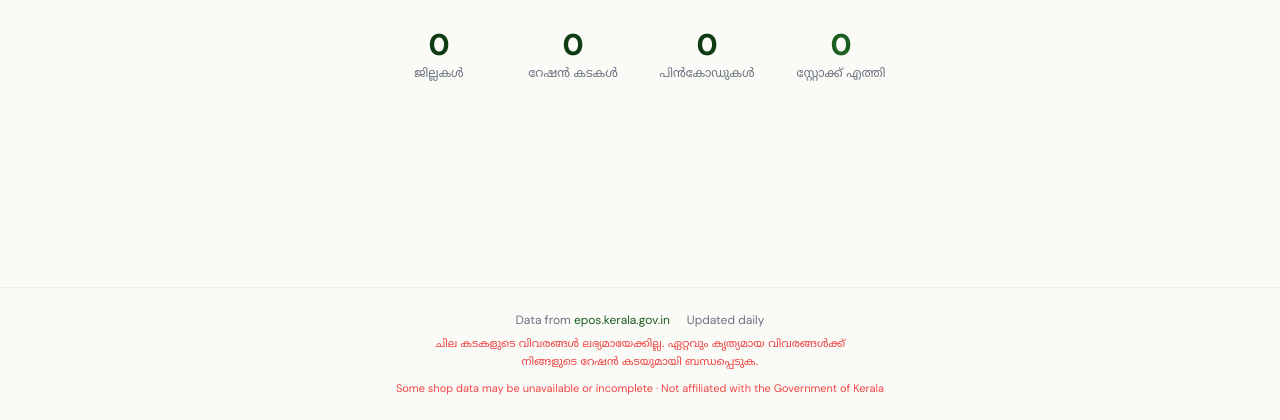
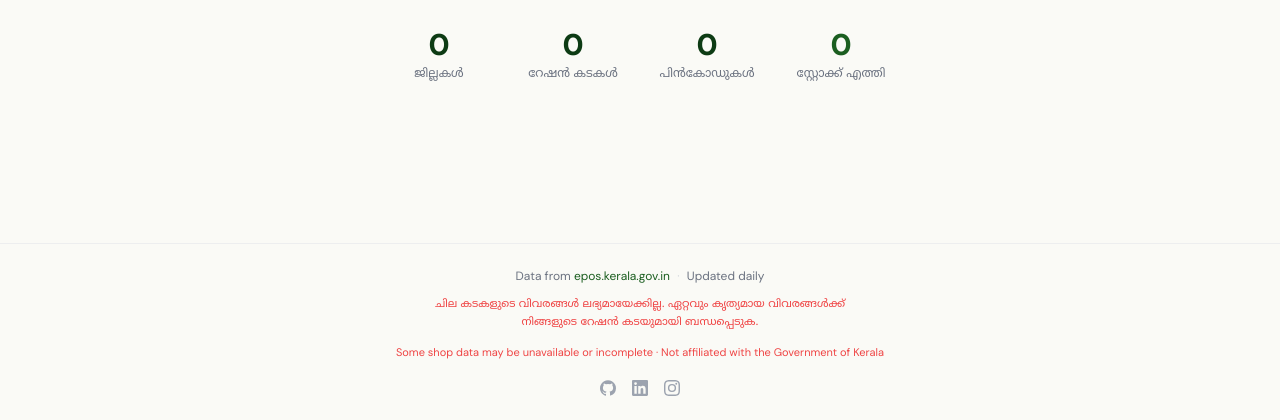
Before and after one commit to jithin-jz/Rationundo, a FastAPI app: page / in a window 1280 px wide. Shown: the part 380-800 px from the top of the page. Run offline with FastAPI, Linux system fonts and the light colour scheme; data that the repository does not hold is empty; some libraries are stand-ins or nearby versions.

Commit message:
Add social links (GitHub, LinkedIn, Instagram) to footer

```diff
--- a/templates/index.html
+++ b/templates/index.html
@@ -117,7 +117,7 @@
 
     <!-- Footer -->
     <footer class="mt-auto border-t border-gray-200/60">
-        <div class="max-w-2xl mx-auto px-4 py-6 text-center space-y-2">
+        <div class="max-w-2xl mx-auto px-4 py-6 text-center space-y-3">
             <p class="text-xs text-gray-500">
                 Data from <a href="https://epos.kerala.gov.in" target="_blank" rel="noopener" class="text-kerala-green hover:underline">epos.kerala.gov.in</a>
                 <span class="text-gray-300 mx-1">·</span>
@@ -129,6 +129,19 @@
             <p class="text-[11px] text-red-500">
                 Some shop data may be unavailable or incomplete · Not affiliated with the Government of Kerala
             </p>
+
+            <!-- Social links -->
+            <div class="flex items-center justify-center gap-4 pt-2">
+                <a href="https://github.com/jithin-jz" target="_blank" rel="noopener" aria-label="GitHub" class="text-gray-400 hover:text-kerala-darkgreen transition-colors">
+                    <svg class="w-4 h-4" fill="currentColor" viewBox="0 0 24 24"><path d="M12 .5C5.37.5 0 5.78 0 12.29c0 5.2 3.44 9.6 8.21 11.16.6.11.82-.25.82-.56v-2.17c-3.34.71-4.04-1.57-4.04-1.57-.55-1.36-1.34-1.72-1.34-1.72-1.09-.73.08-.71.08-.71 1.2.08 1.84 1.21 1.84 1.21 1.07 1.79 2.81 1.27 3.5.97.11-.76.42-1.27.76-1.56-2.67-.3-5.47-1.3-5.47-5.79 0-1.28.47-2.32 1.24-3.14-.12-.3-.54-1.52.12-3.17 0 0 1.01-.32 3.3 1.2a11.6 11.6 0 0 1 6 0c2.29-1.52 3.3-1.2 3.3-1.2.66 1.65.24 2.87.12 3.17.77.82 1.24 1.86 1.24 3.14 0 4.5-2.81 5.48-5.49 5.77.43.36.81 1.08.81 2.18v3.23c0 .31.22.68.83.56A12.02 12.02 0 0 0 24 12.29C24 5.78 18.63.5 12 .5z"/></svg>
+                </a>
+                <a href="https://www.linkedin.com/in/jithin-jz" target="_blank" rel="noopener" aria-label="LinkedIn" class="text-gray-400 hover:text-kerala-darkgreen transition-colors">
+                    <svg class="w-4 h-4" fill="currentColor" viewBox="0 0 24 24"><path d="M20.45 20.45h-3.56v-5.57c0-1.33-.02-3.04-1.85-3.04-1.85 0-2.14 1.45-2.14 2.94v5.67H9.34V9h3.42v1.56h.05c.48-.9 1.64-1.85 3.37-1.85 3.6 0 4.27 2.37 4.27 5.46v6.28zM5.34 7.43a2.06 2.06 0 1 1 0-4.13 2.06 2.06 0 0 1 0 4.13zM7.12 20.45H3.56V9h3.56v11.45zM22.22 0H1.77C.79 0 0 .77 0 1.72v20.56C0 23.23.79 24 1.77 24h20.45c.98 0 1.78-.77 1.78-1.72V1.72C24 .77 23.2 0 22.22 0z"/></svg>
+                </a>
+                <a href="https://www.instagram.com/jithin_jz" target="_blank" rel="noopener" aria-label="Instagram" class="text-gray-400 hover:text-kerala-darkgreen transition-colors">
+                    <svg class="w-4 h-4" fill="currentColor" viewBox="0 0 24 24"><path d="M12 2.16c3.2 0 3.58.01 4.85.07 1.17.05 1.8.25 2.23.41.56.22.96.48 1.38.9.42.42.68.82.9 1.38.16.42.36 1.06.41 2.23.06 1.27.07 1.65.07 4.85s-.01 3.58-.07 4.85c-.05 1.17-.25 1.8-.41 2.23-.22.56-.48.96-.9 1.38-.42.42-.82.68-1.38.9-.42.16-1.06.36-2.23.41-1.27.06-1.65.07-4.85.07s-3.58-.01-4.85-.07c-1.17-.05-1.8-.25-2.23-.41a3.7 3.7 0 0 1-1.38-.9 3.7 3.7 0 0 1-.9-1.38c-.16-.42-.36-1.06-.41-2.23-.06-1.27-.07-1.65-.07-4.85s.01-3.58.07-4.85c.05-1.17.25-1.8.41-2.23.22-.56.48-.96.9-1.38.42-.42.82-.68 1.38-.9.42-.16 1.06-.36 2.23-.41C8.42 2.17 8.8 2.16 12 2.16zM12 0C8.74 0 8.33.01 7.05.07 5.78.13 4.9.34 4.14.63c-.79.31-1.46.72-2.13 1.38C1.35 2.68.94 3.35.63 4.14.34 4.9.13 5.78.07 7.05.01 8.33 0 8.74 0 12s.01 3.67.07 4.95c.06 1.27.27 2.15.56 2.91.31.79.72 1.46 1.38 2.13.67.66 1.34 1.07 2.13 1.38.76.29 1.64.5 2.91.56C8.33 23.99 8.74 24 12 24s3.67-.01 4.95-.07c1.27-.06 2.15-.27 2.91-.56a5.9 5.9 0 0 0 2.13-1.38 5.9 5.9 0 0 0 1.38-2.13c.29-.76.5-1.64.56-2.91.06-1.28.07-1.69.07-4.95s-.01-3.67-.07-4.95c-.06-1.27-.27-2.15-.56-2.91a5.9 5.9 0 0 0-1.38-2.13A5.9 5.9 0 0 0 19.86.63c-.76-.29-1.64-.5-2.91-.56C15.67.01 15.26 0 12 0zm0 5.84a6.16 6.16 0 1 0 0 12.32 6.16 6.16 0 0 0 0-12.32zM12 16a4 4 0 1 1 0-8 4 4 0 0 1 0 8zm6.4-11.85a1.44 1.44 0 1 0 0 2.88 1.44 1.44 0 0 0 0-2.88z"/></svg>
+                </a>
+            </div>
         </div>
     </footer>
 
```
